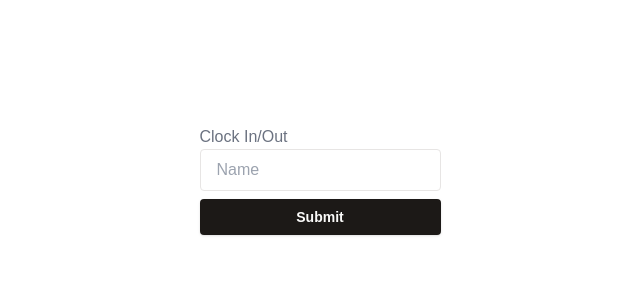
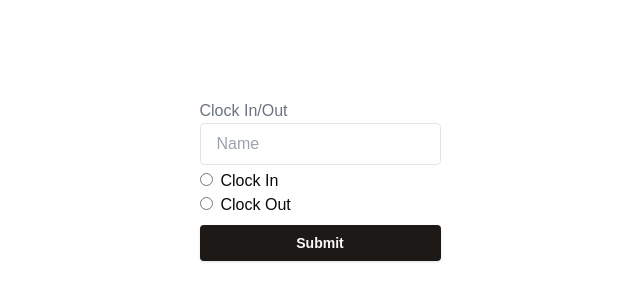
Before and after one commit to jetskiiiiiii/iuc-intern-portal, a Next.js app: page / in a window 1280 px wide. Shown: the part 216-516 px from the top of the page, without its empty margins (320-960 px from the left). Built offline with nearby package versions, Linux system fonts and the light colour scheme.

Commit message:
Add clock in/out radio buttons.

```diff
--- a/src/actions/clockinout/actions.tsx
+++ b/src/actions/clockinout/actions.tsx
@@ -7,15 +7,17 @@ import { ClockInOutEntry } from "@/lib/interface";
 
 export async function submitEntryAction(formData: FormData) {
   const name = formData.get("name") as string;
+  const status = formData.get("status") as string;
 
   const entry: ClockInOutEntry = {
-    name: name
+    name: name,
+    status: status,
   };
 
   const supabase = createClient();
 
   const { error: supabaseError } = await supabase
-    .from('entry')
+    .from('entry-with-status')
     .insert([entry]);
 
   if (supabaseError) {
--- a/src/app/page.tsx
+++ b/src/app/page.tsx
@@ -1,13 +1,13 @@
 "use client";
 
-import SubmitEntry from '@/components/clockinoutform/entry-submit';
+import ClockInOutForm from "@/components/clockinoutform/clock-in-out-form";
 
 export default function Home() {
   return (
     <main className="min-h-screen flex flex-col gap-4 items-center justify-center">
       <section className="items-center">
         <h1 className="w-full text-gray-500">Clock In/Out</h1>
-        <SubmitEntry />
+        <ClockInOutForm />
       </section>
     </main>
   );
--- /dev/null
+++ b/src/components/clockinoutform/clock-in-out-form.tsx
@@ -0,0 +1,85 @@
+// components/clockinoutform/clock-in-out-form.tsx
+
+"use client";
+
+import { useState } from "react";
+import { Button } from "@/components/ui/button";
+
+import { submitEntryAction } from "@/actions/clockinout/actions";
+
+export default function ClockInOutForm() {
+  const [ name, setName ] = useState<string>('');
+  const [ statusClockIn, setStatusClockIn ] = useState<string | null>(null);
+  const [ statusClockOut, setStatusClockOut ] = useState<string | null>(null);
+
+  const [ error, setError ] = useState<string | null>(null);
+  const [ success, setSuccess ] = useState<string | null>(null);
+
+  const handleSubmit = async (formData: FormData) => {
+    const error = await submitEntryAction(formData);
+
+    if (error) {
+      setError(error);
+    } else {
+      setSuccess(statusClockIn ? 'Clocked in.' : 'Clocked out.');
+      setStatusClockIn(null);
+      setStatusClockOut(null);
+      setName('');
+    }
+  };
+
+  return (
+    <div>
+      <form
+        className="w-full outline-none items-center gap-2"
+        action={async (formData) => {
+          await handleSubmit(formData);}}>
+        <div id="nameField">
+          <input
+            type="text"
+            id="name"
+            name="name"
+            value={name}
+            onChange={(e) => setName(e.target.value)}
+            className="w-full px-4 py-2 border rounded focus-visible:ring-transparent"
+            placeholder="Name"
+            required/>
+        </div>
+
+        <div id="statusButtons" className="w-full">
+          <div className="w-full">
+            <input
+              type="radio"
+              id="status_clock_in"
+              name="status"
+              value="clock-in"
+              onChange={(e) => setStatusClockIn(e.target.value)}
+              className="mr-2 mt-2"/>
+            <label htmlFor="status_clock_in">Clock In</label>
+          </div>
+
+          <div className="w-full">
+            <input
+              type="radio"
+              id="status_clock_out"
+              name="status"
+              value="clock-out"
+              onChange={(e) => setStatusClockOut(e.target.value)}
+              className="mr-2"/>
+            <label htmlFor="status_clock_out">Clock Out</label>
+          </div>
+        </div>
+
+        <div id="submitButton">
+         <Button type="submit" className="w-full font-bold py-4 px-4 my-2 rounded">
+           Submit
+         </Button>
+        </div>
+
+      </form>
+
+      {error && <p className="text-red-500">{error}</p>}
+      {success && <p className="text-green-500">{success}</p>}
+    </div>
+  )
+}
--- a/src/components/clockinoutform/entry-submit.tsx
+++ /dev/null
@@ -1,57 +0,0 @@
-// components/clockinoutform/entry-submit.tsx
-
-"use client";
-
-import { useState } from "react";
-import { Button } from "@/components/ui/button";
-
-import { submitEntryAction } from "@/actions/clockinout/actions";
-import { ClockInOutEntry } from "@/lib/interface";
-
-export default function SubmitEntry() {
-  const [ entry, setEntry ] = useState<ClockInOutEntry>({name: ''});
-  const [ error, setError ] = useState<string | null>(null);
-  const [ success, setSuccess ] = useState<string | null>(null);
-
-  const handleSubmit = async (formData: FormData) => {
-    const error = await submitEntryAction(formData);
-
-    if (error) {
-      setError(error);
-    } else {
-      setSuccess("Name added!");
-      setEntry({name: ''});
-    }
-  };
-
-  return (
-    <div>
-      <form
-        className="w-full outline-none items-center gap-2"
-        action={async (formData) => {
-          await handleSubmit(formData);}}>
-        <div>
-          <input
-            type="text"
-            id="name"
-            name="name"
-            value={entry.name}
-            onChange={(e) => setEntry({name: e.target.value})}
-            className="w-full px-4 py-2 border rounded focus-visible:ring-transparent"
-            placeholder="Name"
-            required/>
-        </div>
-
-        <div>
-         <Button type="submit" className="w-full font-bold py-4 px-4 my-2 rounded">
-           Submit
-         </Button>
-        </div>
-
-      </form>
-
-      {error && <p className="text-red-500">{error}</p>}
-      {success && <p className="text-green-500">{success}</p>}
-    </div>
-  )
-}
--- a/src/components/clockinoutform/status.tsx
+++ b/src/components/clockinoutform/status.tsx
@@ -1,13 +1,11 @@
+// components/clockinoutform/status.tsx
+
 "use client"
 
 import { Button } from "@/components/ui/button"
 
-export default function ClockInOutButton() {
+export default function clockInOutStatus() {
   return (
-    <Button
-          n type="submit" className="bg-blue-500 hover:bg-blue-700 text-white font-bold py-2 px-4 rounded">
-          Submit
-        </button>
 
   )
 }
--- a/src/lib/interface.ts
+++ b/src/lib/interface.ts
@@ -1,7 +1,4 @@
 export interface ClockInOutEntry {
-//  id: number;
   name: string;
-//  check_in: boolean;
-//  check_out: boolean;
-//  date: Date;
+  status: string;
 }
```
